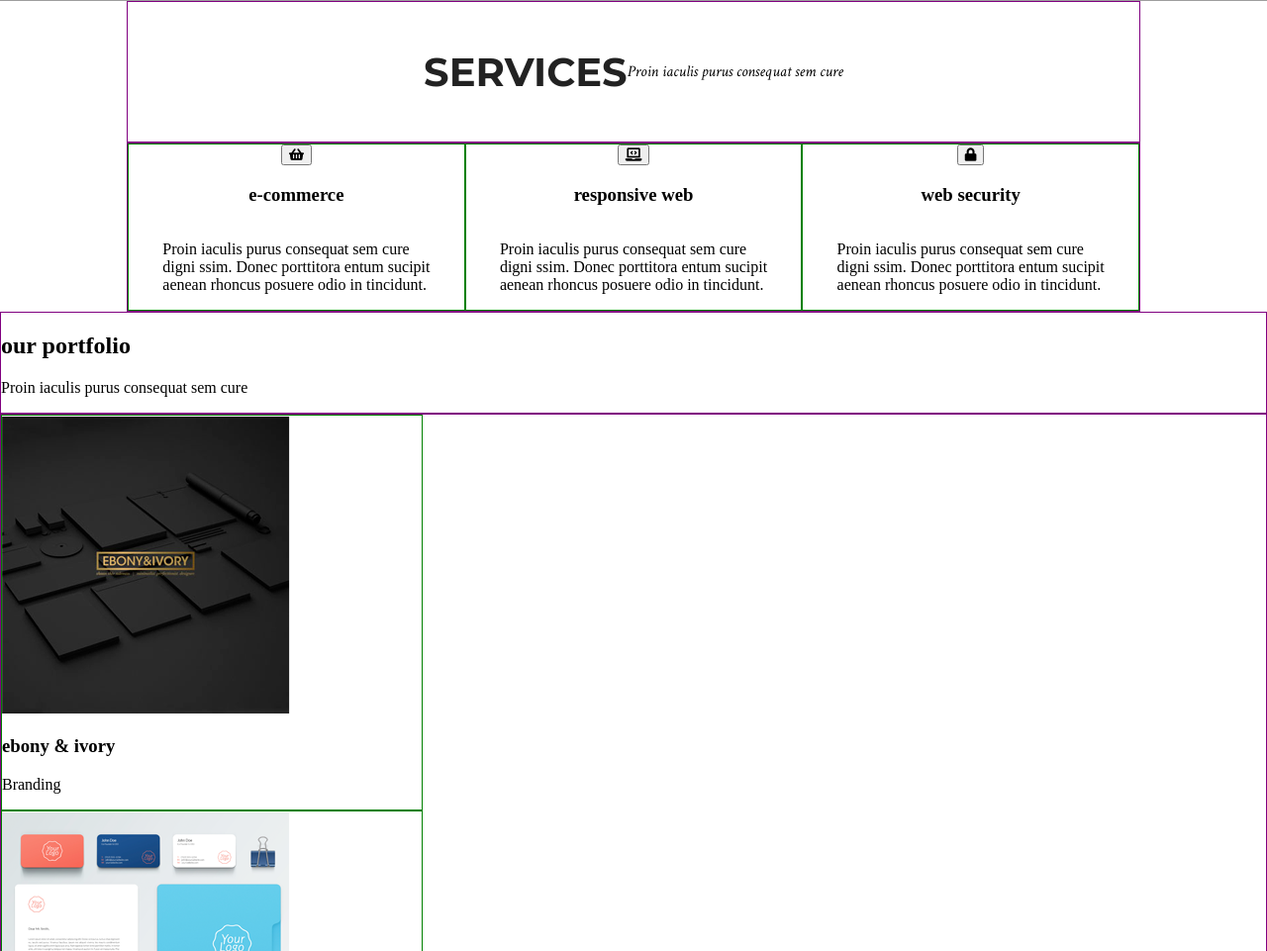
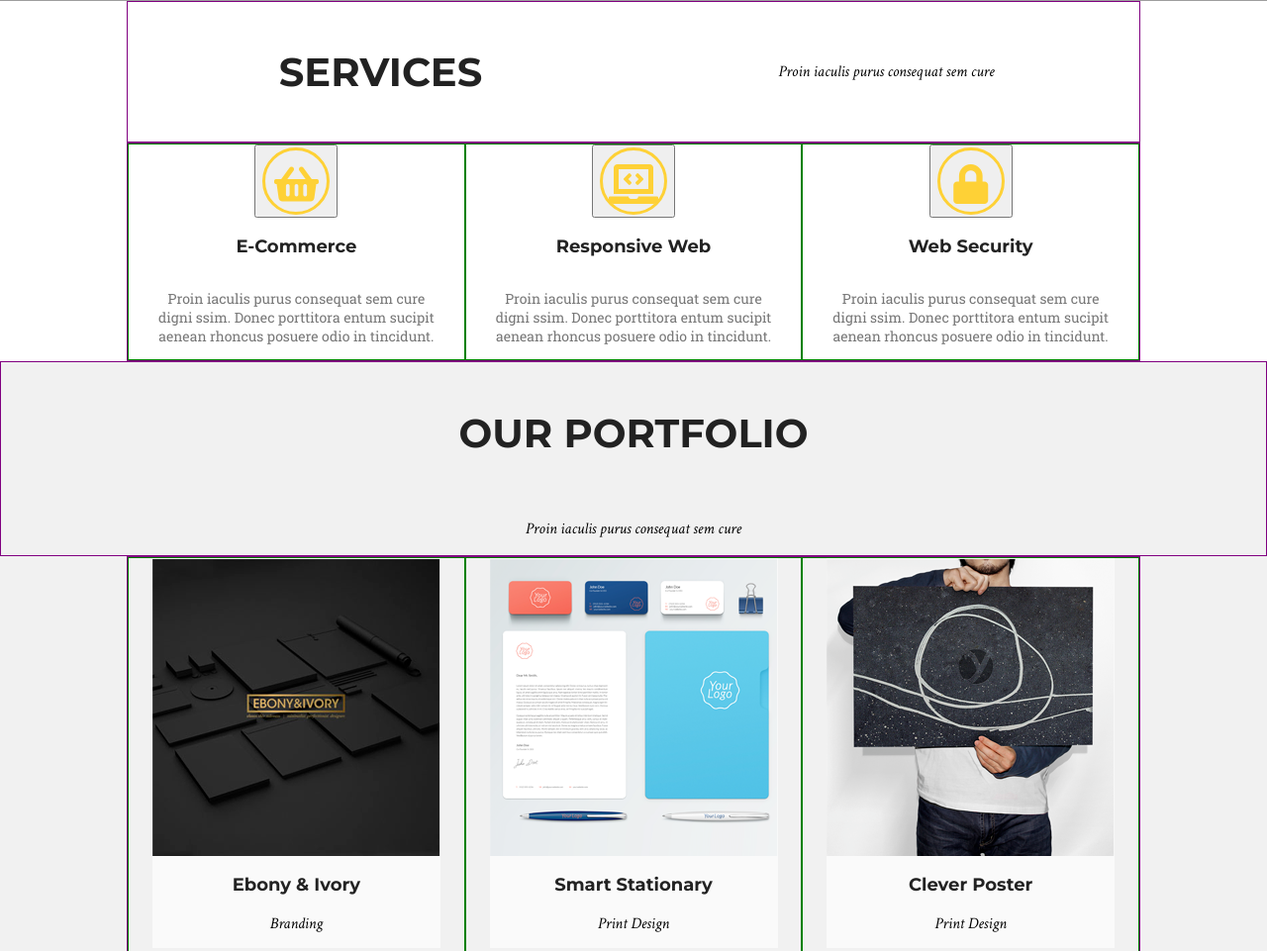
Before and after one commit to MalgorzataRatajczyk/zad-7.7.-golden, a website: page index.html in a window 1280 px wide. Shown: the part 699-1660 px from the top of the page at 99% size. Drawn offline with Linux system fonts and the light colour scheme; grey boxes are pictures that could not be loaded.

Commit message:
Add styles to section PORTFOLIO

```diff
--- a/index.html
+++ b/index.html
@@ -73,7 +73,7 @@
                         </div>
                         <div class="description">
                             <h3>ebony & ivory</h3>
-                            <p>Branding</p>
+                            <p>branding</p>
                         </div>
                     </div>
                     <div class="col col-xs-12 col-sm-12 col-md-4 col-lg-4">
--- a/sass/style.scss
+++ b/sass/style.scss
@@ -196,11 +196,13 @@ body {
         align-content: space-between;
         h2 {
             @extend .heading_h2;
+            width: 100%;
         }
         p {
             font-family: $italic;
             font-size: 16px;
             text-align: center;
+            width: 100%;
         }
     }
     .row {
@@ -219,8 +221,8 @@ body {
                     .icon-btn {
                         width: 68px;
                         height: 68px;
-                        color: $yellow-color;
-                        border: 3px solid $yellow-color;
+                        color: $yellow;
+                        border: 3px solid $yellow;
                         border-radius: 50%;
                         font-size: 40px;
                         line-height: 68px;
@@ -231,6 +233,7 @@ body {
             h3 {
                 @extend .heading_h3;
                 text-transform: capitalize;
+                text-align: center;
             }
             p {
                 font-family: $text-font;
@@ -243,3 +246,69 @@ body {
     }
 }
 /* section PORTFOLIO */
+.portfolio {
+    display: flex;
+    flex-flow: column wrap;
+    justify-content: center;
+    align-items: center;
+    background-color: $background-grey-color;
+    .headings {
+        display: flex;
+        flex-flow: column wrap;
+        justify-content: center;
+        align-items: center;
+        h2 {
+            @extend .heading_h2;
+            width: 100%;
+        }
+        p {
+            font-family: $italic;
+            font-size: 16px;
+            text-align: center;
+            width: 100%;
+        }
+    }
+    .gallery {
+        width: 80%;
+        display: flex;
+        flex-flow: row nowrap;
+        justify-content: center;
+        align-content: center;
+        .col {
+            display: flex;
+            flex-flow: column wrap;
+            justify-content: center;
+            align-items: center;
+            .photo {
+                width: 291px;
+                height: 301px;
+                background-color: rgb(250,250,250);
+                img {
+                    position: center;
+                    object-fit: cover;
+                    width: 100%;
+                    height: 100%;
+                    margin: auto;
+                }
+            }
+            .description {
+                margin: 0 10px 20px 10px;
+                width: 291px;
+                height: 93px;
+                background-color: rgb(250,250,250);
+                h3 {
+                    @extend .heading_h3;
+                    text-transform: capitalize;
+                    text-align: center;
+                }
+                p {
+                    font-family: $italic;
+                    font-size: 16px;
+                    text-align: center;
+                    text-transform: capitalize;
+                }
+            }
+        }
+
+    }
+}
```
Also changed, not shown: css/style.css, 1 other file.
